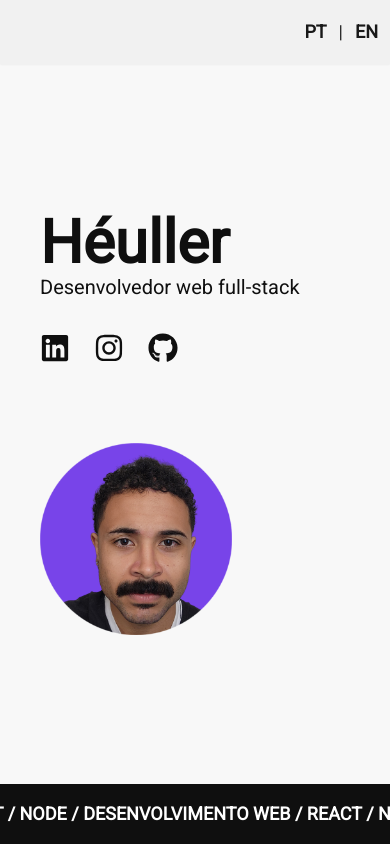
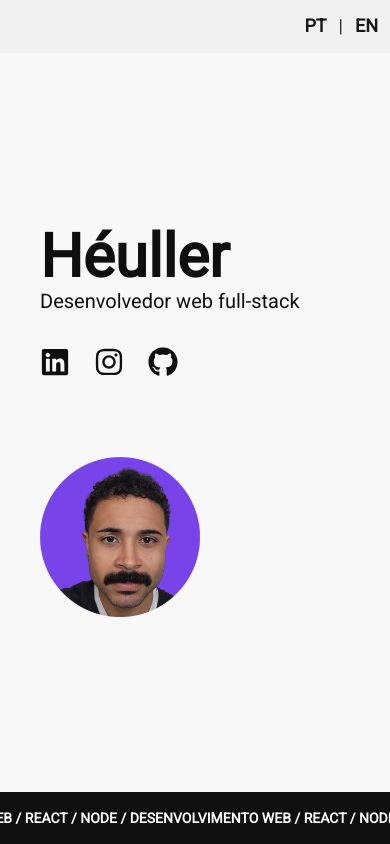
Before and after one commit to heullersuarez/curriculum, a Next.js app: page / in a window 390 px wide. Built offline with nearby package versions, Linux system fonts and the light colour scheme.

Commit message:
header done

```diff
--- a/src/app/components/HeaderBottomBar.js
+++ b/src/app/components/HeaderBottomBar.js
@@ -25,19 +25,19 @@ export default function HeaderBar() {
             for (let index = 0; index < repeatText; index++) {
                 multiplicateText += initialText;
             }
-            console.log(multiplicateText)
+
             setDynamicText(multiplicateText)
         }
     }, [divWidth, textWidth])
 
     return (
         <div className="bg-dark text-white overflow-hidden flex" ref={divRef}>
-            <p className="scroll-animation py-4 text-lg uppercase font-semibold text-center whitespace-nowrap">
+            <p className="scroll-animation py-4 text-sm  md:text-lg uppercase font-semibold text-center whitespace-nowrap">
                 <span ref={textRef} className={textWidth ? "text-white": "text-black"}>
                     {dynamicText}
                 </span>
                 <span ref={textRef} className={textWidth ? "text-white": "text-black"}>
-                    {dynamicText}
+                    {dynamicText.slice(0,-1)}
                 </span>
             </p>
         </div>
--- a/src/app/components/HeaderLanguageBar.js
+++ b/src/app/components/HeaderLanguageBar.js
@@ -1,6 +1,6 @@
 export default function () {
     return(
-        <div className="bg-light opacity-90 shadow-sm h-10 flex justify-end items-center md:px-20 py-8 text-lg">
+        <div className="bg-light opacity-90 shadow-sm flex justify-end items-center md:px-20 py-3 md:py-8 text-lg">
           <button className="btn-language">PT</button> | <button className="btn-language">EN</button>
         </div>
     )
--- a/src/app/page.js
+++ b/src/app/page.js
@@ -11,7 +11,7 @@ export default function Home() {
     <main>
       <header className="bg-light bg-opacity-50 h-screen w-screen flex flex-col text-dark">
         <LanguageBar/>
-        <div className="grow flex flex-col md:flex-row md:items-center justify-center gap-20 md:justify-evenly px-10 md:px-0">
+        <div className="grow flex flex-col md:flex-row md:items-center justify-center gap-20 md:justify-evenly px-10 py-4 md:px-0">
           <div className="flex flex-col justify-center">
             <p className="text-6xl md:text-8xl font-bold">Héuller</p>
             <p className="text-xl md:text-3xl font-extralight">Desenvolvedor web full-stack</p>
@@ -21,7 +21,7 @@ export default function Home() {
               <a href=""><FaGithub size={30}/></a>
             </div>
           </div>
-          <div className="w-48 h-48 md:w-72 md:h-72 relative">
+          <div className="w-40 h-40 md:w-72 md:h-72 relative">
             <Image
             src="/profile-pic.png"
             objectFit="cover"
--- a/src/app/styles/headerBottomBar.css
+++ b/src/app/styles/headerBottomBar.css
@@ -1,20 +1,20 @@
 .scroll-animation {
-    animation: scroll-news 15s ease-out infinite;
+    animation: scroll-news 32s ease-out infinite;
 }
 
 @keyframes scroll-news {
 
     from {
-        transform: translateX(0);
+        transform: translateX(100%);
     }
     to {
-        transform: translateX(-45%);
+        transform: translateX(-100%);
     }
 }
 
 
 @media (max-width: 768px) {
     .scroll-animation {
-        animation: scroll-news 8s ease-out infinite;
+        animation: scroll-news 12s ease-out infinite;
     }
 }
```
